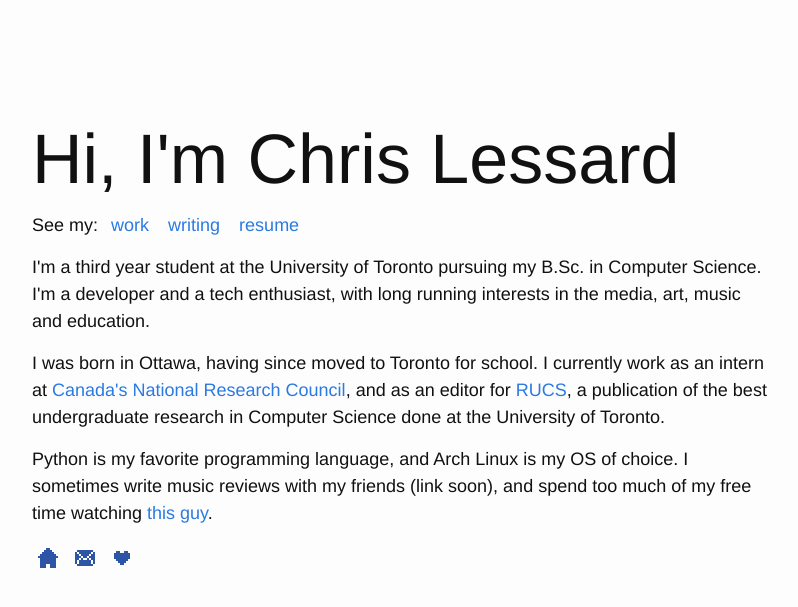
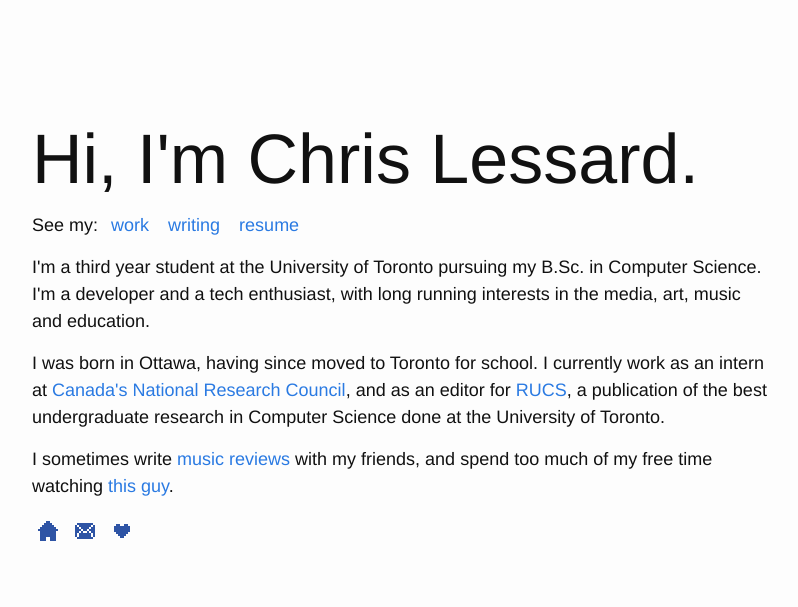
Before and after one commit to chrislessard/chrislessard.github.io, a Jekyll site: the page built from index.html, in a window 1280 px wide. Shown: the top 607 px of the page, without its empty margins (62-860 px from the left). Built offline with Jekyll 4.4.1, drawn with Linux system fonts in a browser that asks for light colours.

Commit message:
Linked to the music review site

```diff
--- a/index.html
+++ b/index.html
@@ -6,7 +6,7 @@ menu-item: f
 
 <div class="home">
 
-    <h1 id="main-title">Hi, I'm Chris Lessard</h1>
+    <h1 id="main-title">Hi, I'm Chris Lessard.</h1>
     <h4 id="sub-title">See my:</h4>
     <nav class="nav">
         <ul>
@@ -39,8 +39,7 @@ menu-item: f
     </p>
 
     <p>
-        Python is my favorite programming language, and Arch Linux is my OS of
-        choice. I sometimes write music reviews with my friends (link soon),
+        I sometimes write <a href="http://alreadyqueuing.com/">music reviews</a> with my friends,
         and spend too much of my free time watching
         <a href="https://www.youtube.com/user/gennarocontaldo">this guy</a>.
     </p>
```
